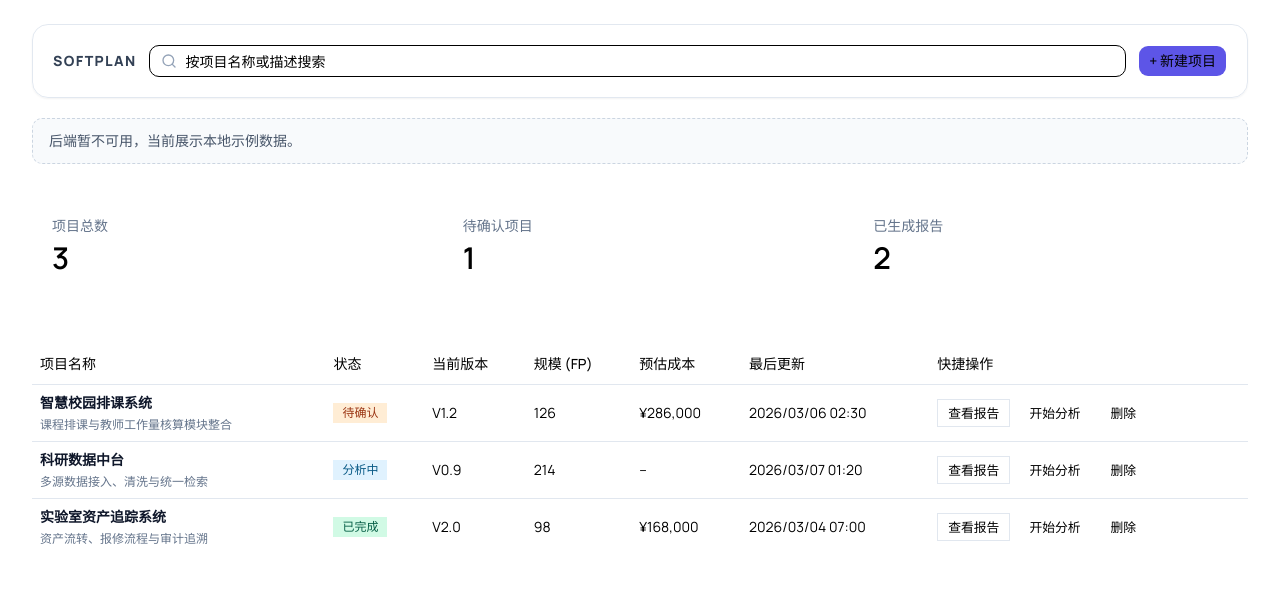
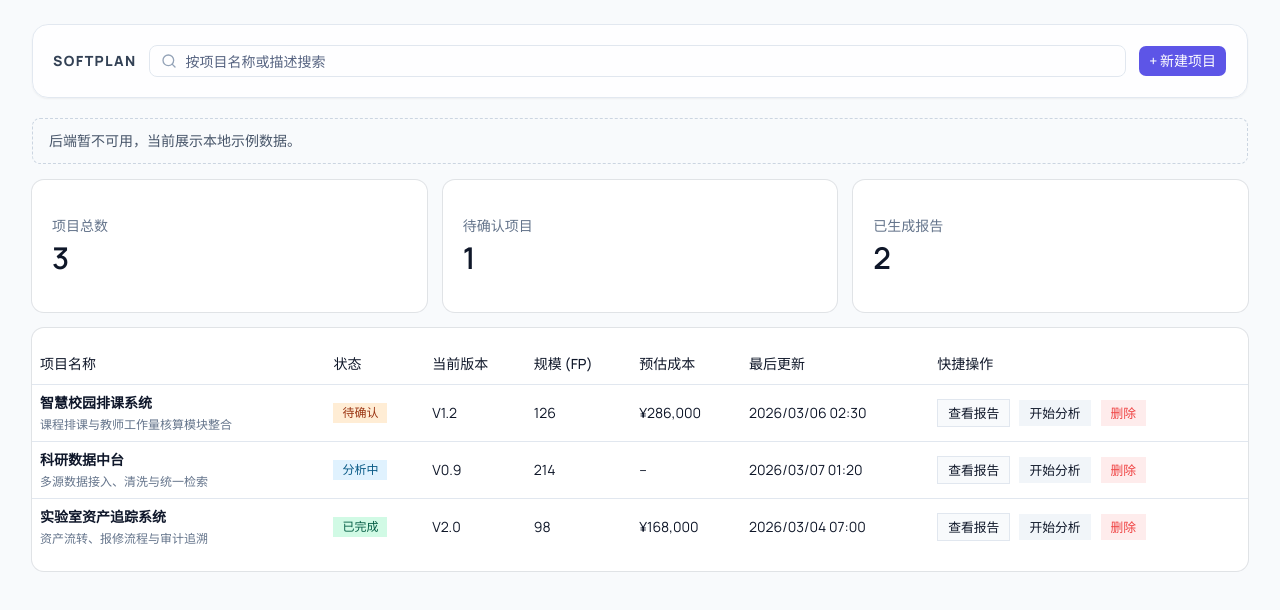
Before and after one commit to Fermansky/SOFTPLAN, a Next.js app in the folder frontend/: page / in a window 1280 px wide. Shown: the top 610 px of the page. Built offline with nearby package versions, Linux system fonts and the light colour scheme; no server answers.

Commit message:
调整前端主题变量并统一新建项目弹窗样式

```diff
--- a/frontend/app/globals.css
+++ b/frontend/app/globals.css
@@ -17,71 +17,77 @@
     font-family: var(--font-ui), "Segoe UI", sans-serif;
   }
   :root {
-    --background: oklch(1 0 0);
-    --foreground: oklch(0.145 0 0);
-    --card: oklch(1 0 0);
-    --card-foreground: oklch(0.145 0 0);
-    --popover: oklch(1 0 0);
-    --popover-foreground: oklch(0.145 0 0);
-    --primary: oklch(0.205 0 0);
-    --primary-foreground: oklch(0.985 0 0);
-    --secondary: oklch(0.97 0 0);
-    --secondary-foreground: oklch(0.205 0 0);
-    --muted: oklch(0.97 0 0);
-    --muted-foreground: oklch(0.556 0 0);
-    --accent: oklch(0.97 0 0);
-    --accent-foreground: oklch(0.205 0 0);
-    --destructive: oklch(0.58 0.22 27);
-    --border: oklch(0.922 0 0);
-    --input: oklch(0.922 0 0);
-    --ring: oklch(0.708 0 0);
-    --chart-1: oklch(0.809 0.105 251.813);
-    --chart-2: oklch(0.623 0.214 259.815);
-    --chart-3: oklch(0.546 0.245 262.881);
-    --chart-4: oklch(0.488 0.243 264.376);
-    --chart-5: oklch(0.424 0.199 265.638);
-    --radius: 0.625rem;
-    --sidebar: oklch(0.985 0 0);
-    --sidebar-foreground: oklch(0.145 0 0);
-    --sidebar-primary: oklch(0.205 0 0);
-    --sidebar-primary-foreground: oklch(0.985 0 0);
-    --sidebar-accent: oklch(0.97 0 0);
-    --sidebar-accent-foreground: oklch(0.205 0 0);
-    --sidebar-border: oklch(0.922 0 0);
-    --sidebar-ring: oklch(0.708 0 0);
+    --background: 210 40% 98%;
+    --foreground: 222 47% 11%;
+    --card: 0 0% 100%;
+    --card-foreground: 222 47% 11%;
+    --popover: 0 0% 100%;
+    --popover-foreground: 222 47% 11%;
+    --primary: 243 75% 62%;
+    --primary-foreground: 0 0% 100%;
+    --secondary: 210 40% 96%;
+    --secondary-foreground: 222 47% 11%;
+    --muted: 210 40% 96%;
+    --muted-foreground: 222 20% 42%;
+    --accent: 188 91% 43%;
+    --accent-foreground: 0 0% 100%;
+    --warning: 38 92% 50%;
+    --warning-foreground: 0 0% 100%;
+    --destructive: 0 84% 60%;
+    --destructive-foreground: 0 0% 100%;
+    --border: 214 32% 91%;
+    --input: 214 32% 91%;
+    --ring: 243 75% 62%;
+    --chart-1: 243 75% 62%;
+    --chart-2: 188 91% 43%;
+    --chart-3: 38 92% 50%;
+    --chart-4: 213 94% 68%;
+    --chart-5: 262 83% 67%;
+    --radius: 0.5rem;
+    --sidebar: 0 0% 100%;
+    --sidebar-foreground: 222 47% 11%;
+    --sidebar-primary: 243 75% 62%;
+    --sidebar-primary-foreground: 0 0% 100%;
+    --sidebar-accent: 210 40% 96%;
+    --sidebar-accent-foreground: 222 47% 11%;
+    --sidebar-border: 214 32% 91%;
+    --sidebar-ring: 243 75% 62%;
   }
   .dark {
-    --background: oklch(0.145 0 0);
-    --foreground: oklch(0.985 0 0);
-    --card: oklch(0.205 0 0);
-    --card-foreground: oklch(0.985 0 0);
-    --popover: oklch(0.205 0 0);
-    --popover-foreground: oklch(0.985 0 0);
-    --primary: oklch(0.87 0.00 0);
-    --primary-foreground: oklch(0.205 0 0);
-    --secondary: oklch(0.269 0 0);
-    --secondary-foreground: oklch(0.985 0 0);
-    --muted: oklch(0.269 0 0);
-    --muted-foreground: oklch(0.708 0 0);
-    --accent: oklch(0.371 0 0);
-    --accent-foreground: oklch(0.985 0 0);
-    --destructive: oklch(0.704 0.191 22.216);
-    --border: oklch(1 0 0 / 10%);
-    --input: oklch(1 0 0 / 15%);
-    --ring: oklch(0.556 0 0);
-    --chart-1: oklch(0.809 0.105 251.813);
-    --chart-2: oklch(0.623 0.214 259.815);
-    --chart-3: oklch(0.546 0.245 262.881);
-    --chart-4: oklch(0.488 0.243 264.376);
-    --chart-5: oklch(0.424 0.199 265.638);
-    --sidebar: oklch(0.205 0 0);
-    --sidebar-foreground: oklch(0.985 0 0);
-    --sidebar-primary: oklch(0.488 0.243 264.376);
-    --sidebar-primary-foreground: oklch(0.985 0 0);
-    --sidebar-accent: oklch(0.269 0 0);
-    --sidebar-accent-foreground: oklch(0.985 0 0);
-    --sidebar-border: oklch(1 0 0 / 10%);
-    --sidebar-ring: oklch(0.556 0 0);
+    --background: 222 47% 11%;
+    --foreground: 210 40% 98%;
+    --card: 224 42% 14%;
+    --card-foreground: 210 40% 98%;
+    --popover: 224 42% 14%;
+    --popover-foreground: 210 40% 98%;
+    --primary: 243 75% 62%;
+    --primary-foreground: 0 0% 100%;
+    --secondary: 222 31% 20%;
+    --secondary-foreground: 210 40% 98%;
+    --muted: 222 31% 20%;
+    --muted-foreground: 215 20% 65%;
+    --accent: 188 91% 43%;
+    --accent-foreground: 0 0% 100%;
+    --warning: 38 92% 50%;
+    --warning-foreground: 0 0% 100%;
+    --destructive: 0 63% 52%;
+    --destructive-foreground: 0 0% 100%;
+    --border: 223 22% 26%;
+    --input: 223 22% 26%;
+    --ring: 243 75% 62%;
+    --chart-1: 243 75% 62%;
+    --chart-2: 188 91% 43%;
+    --chart-3: 38 92% 50%;
+    --chart-4: 213 94% 68%;
+    --chart-5: 262 83% 67%;
+    --sidebar: 224 42% 14%;
+    --sidebar-foreground: 210 40% 98%;
+    --sidebar-primary: 243 75% 62%;
+    --sidebar-primary-foreground: 0 0% 100%;
+    --sidebar-accent: 222 31% 20%;
+    --sidebar-accent-foreground: 210 40% 98%;
+    --sidebar-border: 223 22% 26%;
+    --sidebar-ring: 243 75% 62%;
   }
   .theme {
     --font-sans: var(--font-sans);
@@ -95,10 +101,6 @@
 }
 
 :root {
-  --card: 0 0% 100%;
-  --primary: 243 75% 62%;
-  --accent: 188 91% 43%;
-  --border: 214 32% 91%;
   --shadow: 222 20% 10%;
 }
 
--- a/frontend/components/create-project-dialog.tsx
+++ b/frontend/components/create-project-dialog.tsx
@@ -77,14 +77,14 @@ export function CreateProjectDialog({ onCreateProject }: CreateProjectDialogProp
       <DialogTrigger asChild>
         <Button onClick={resetForm}>+ 新建项目</Button>
       </DialogTrigger>
-      <DialogContent className="sm:max-w-sm">
-        <form onSubmit={handleSubmit}>
+      <DialogContent>
+        <form onSubmit={handleSubmit} className="grid gap-4">
           <DialogHeader>
             <DialogTitle>新建项目</DialogTitle>
             <DialogDescription>填写项目名称和描述后，提交到后端创建项目。</DialogDescription>
           </DialogHeader>
 
-          <div className="space-y-2">
+          <div className="grid gap-2">
             <label htmlFor="project-name" className="text-sm font-medium">
               项目名称
             </label>
@@ -99,7 +99,7 @@ export function CreateProjectDialog({ onCreateProject }: CreateProjectDialogProp
             />
           </div>
 
-          <div className="space-y-2">
+          <div className="grid gap-2">
             <label htmlFor="project-description" className="text-sm font-medium">
               项目描述
             </label>
--- a/frontend/tailwind.config.ts
+++ b/frontend/tailwind.config.ts
@@ -36,6 +36,10 @@ const config: Config = {
         accent: {
           DEFAULT: "hsl(var(--accent))",
           foreground: "hsl(var(--accent-foreground))"
+        },
+        warning: {
+          DEFAULT: "hsl(var(--warning))",
+          foreground: "hsl(var(--warning-foreground))"
         },
         popover: {
           DEFAULT: "hsl(var(--popover))",
```
